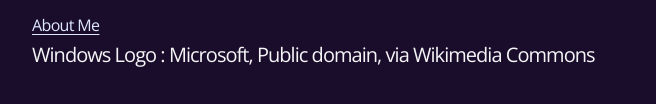
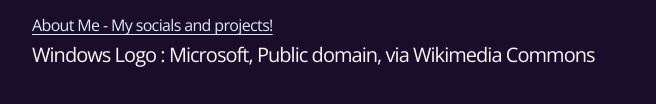
Before and after one commit to Swasthikmid/swasthikmid.github.io, a plain HTML site: page index.html in a window 1280 px wide. Shown: the part 441-545 px from the top of the page, without its empty margins (228-884 px from the left). Drawn offline with nearby package versions, Linux system fonts and the light colour scheme.

Commit message:
Modify 'About Me' link text for clarity
Updated the 'About Me' link text to include additional context.

```diff
--- a/index.html
+++ b/index.html
@@ -80,7 +80,7 @@
     </div>
         <a href="https://codespaces.new/Swasthikmid/swasthikmid.github.io"><img src="https://github.com/codespaces/badge.svg" alt="Open in GitHub Codespaces" /></a>
         <div>
-     <a href="about-me">About Me</a>
+     <a href="about-me">About Me - My socials and projects!</a>
         <p><small>Windows Logo : Microsoft, Public domain, via Wikimedia Commons</small></p>
     </div>
 </body>
```
